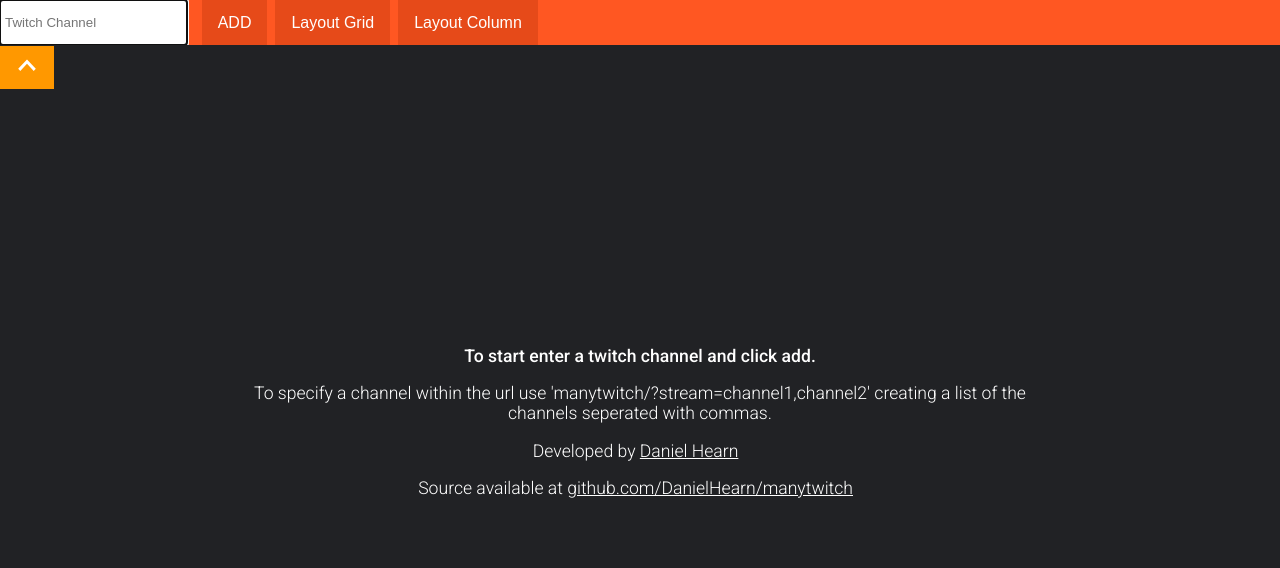
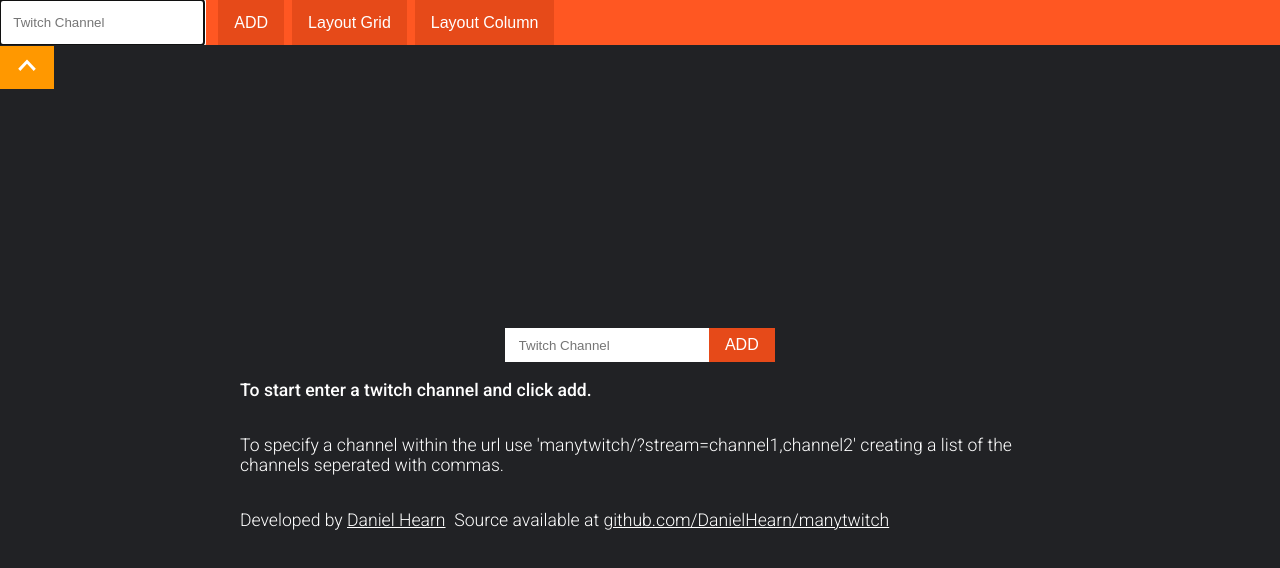
Before and after one commit to DanielHearn/streamist, a plain HTML site: page index.html in a window 1280 px wide. Drawn offline with Linux system fonts and the light colour scheme.

Commit message:
Fix intro section on safari

```diff
--- a/index.html
+++ b/index.html
@@ -46,7 +46,11 @@
           </section>
         </nav>
         <section id="intro">
-          <p>To start enter a twitch channel and click add.</p>
+          <form ng-submit="addStream()" id="intro-form">
+            <input type="text" ng-model="input" name="" value="" placeholder="Twitch Channel" autofocus required>
+            <button id="getTwitch" href="">ADD</button>
+          </form>
+          <p class="instructions">To start enter a twitch channel and click add.</p>
           <p>To specify a channel within the url use 'manytwitch/?stream=channel1,channel2'
           creating a list of the channels seperated with commas.</p>
           <p>Developed by <a href="http://www.danielhearn.co.uk">Daniel Hearn</a></p>
--- a/style/main.scss
+++ b/style/main.scss
@@ -33,6 +33,26 @@
     flex-direction: column;
     height: 100vh;
   }
+  form {
+    display: flex;
+  }
+  input {
+    margin-right: var(--nav-padding);
+    border: 0;
+    padding: 0.7em 1em;
+    border-radius: 0;
+    color: var(--text-secondary);
+  }
+}
+
+#intro-form {
+  width: 100%;
+  display: flex;
+  justify-content: center;
+  align-items: center;
+  input, button {
+    margin: 0;
+  }
 }
 
 nav {
@@ -47,15 +67,6 @@
   #nav-container {
     display: flex;
     width: 100%;
-    form {
-      display: flex;
-    }
-    input {
-      margin-right: var(--nav-padding);
-      border: 0;
-      padding: 5px;
-      color: var(--text-secondary);
-    }
     #clearStreams {
       display: none;
     }
@@ -171,7 +182,7 @@
 
 .arrowButton {
   background: var(--navButton-bg);
-  position: fixed;
+  position: absolute;
   z-index: 5;
   margin: 0;
   img {
@@ -202,17 +213,17 @@
 }
 
 #intro {
-  display: block;
+  display: flex;
   align-self: center;
   align-content: center;
   flex-wrap: wrap;
   color: var(--nav-text);
-  text-align: center;
+  text-align: left;
   position: fixed;
   top: 40%;
   max-width: 50em;
   padding: 0.5em;
-  p:first-child {
+  .instructions {
     font-weight: 500;
   }
   p {
```
Also changed, not shown: style/main.css.
